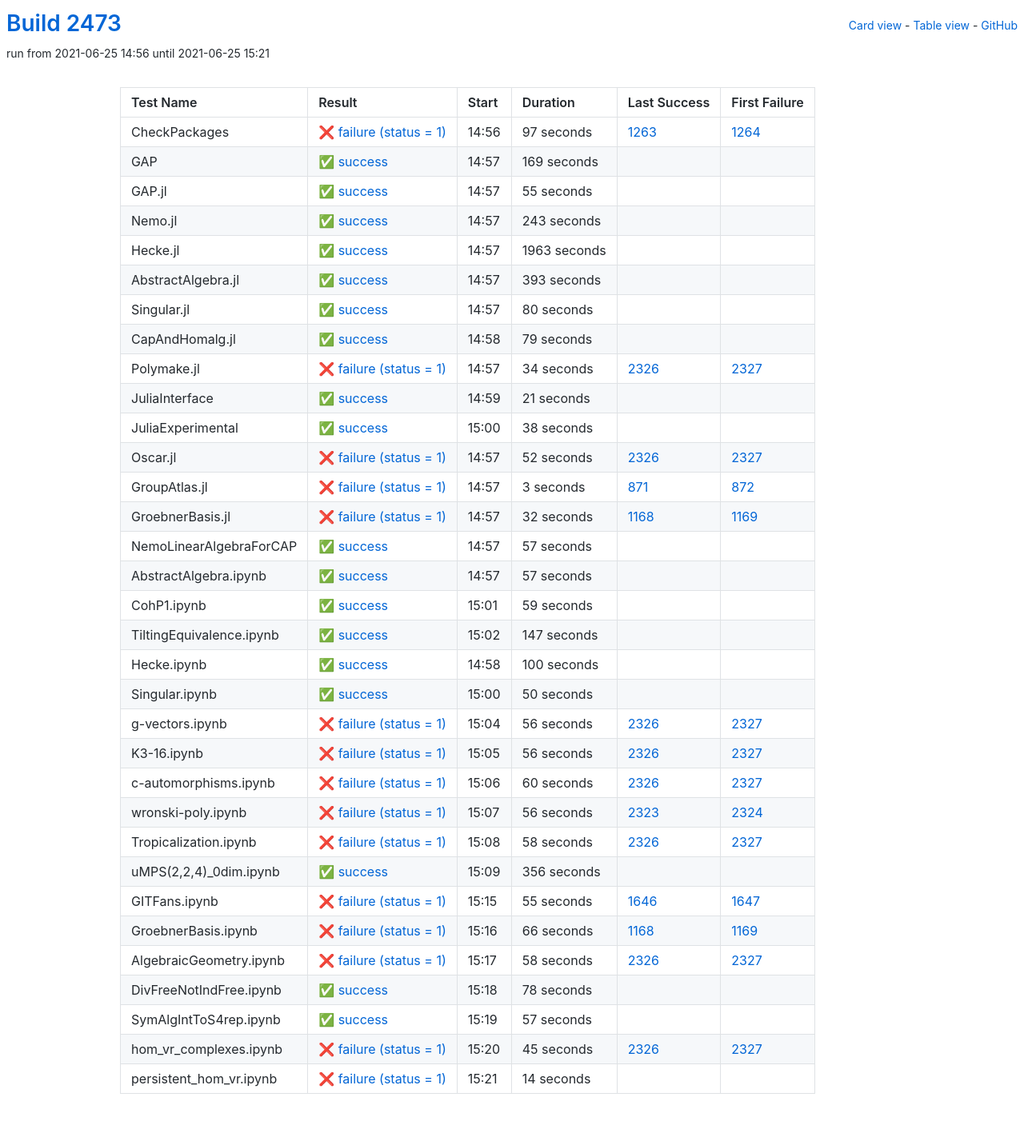
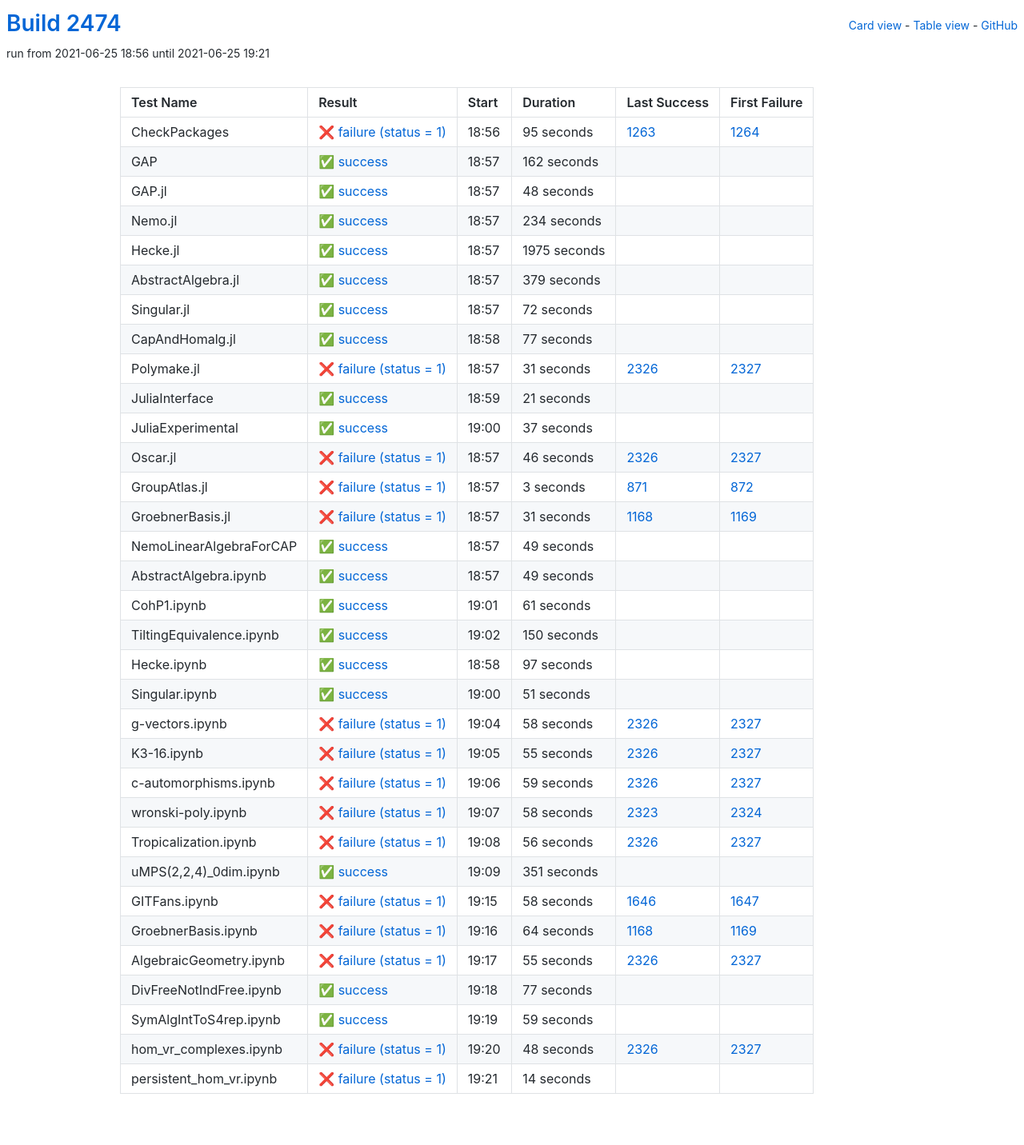
Before and after one commit to oscar-system/oscar-ci-status-stable, a Jekyll site: the page built from table.html, in a window 1280 px wide. Shown: the whole page at 80% size. Built offline with Jekyll 4.4.1, drawn with Linux system fonts in a browser that asks for light colours.

Commit message:
Build #2474

```diff
--- a/_data/ci.yml
+++ b/_data/ci.yml
@@ -1,6 +1,6 @@
 ---
-build: 2473
-build_url: https://oscarci.mathematik.uni-kl.de/job/oscar-stable/2473/
+build: 2474
+build_url: https://oscarci.mathematik.uni-kl.de/job/oscar-stable/2474/
 job: oscar-stable
 organization: oscar-system
 repo: oscar-ci-status-stable
@@ -8,116 +8,116 @@ repourl: https://github.com/oscar-system/oscar-ci-status-stable
 tests:
 - name: CheckPackages
   id: checkpackages
-  log: https://oscarci.mathematik.uni-kl.de/job/oscar-stable/2473/artifact/logs/build-2473/CheckPackages.log
-  start: 2021-06-25 14:56
+  log: https://oscarci.mathematik.uni-kl.de/job/oscar-stable/2474/artifact/logs/build-2474/CheckPackages.log
+  start: 2021-06-25 18:56
   success: false
   exitcode: 1
   status: failure
-  duration: 97
+  duration: 95
   last_success: 1263
   last_success_url: https://oscarci.mathematik.uni-kl.de/job/oscar-stable/1263/
   first_failure: 1264
   first_failure_url: https://oscarci.mathematik.uni-kl.de/job/oscar-stable/1264/
 - name: GAP
   id: gap
-  log: https://oscarci.mathematik.uni-kl.de/job/oscar-stable/2473/artifact/logs/build-2473/GAP.log
-  start: 2021-06-25 14:57
+  log: https://oscarci.mathematik.uni-kl.de/job/oscar-stable/2474/artifact/logs/build-2474/GAP.log
+  start: 2021-06-25 18:57
   success: true
   exitcode: 0
   status: success
-  duration: 169
+  duration: 162
   last_success: false
   last_success_url:
   first_failure: false
   first_failure_url:
 - name: GAP.jl
   id: gap-jl
-  log: https://oscarci.mathematik.uni-kl.de/job/oscar-stable/2473/artifact/logs/build-2473/GAP.jl.log
-  start: 2021-06-25 14:57
+  log: https://oscarci.mathematik.uni-kl.de/job/oscar-stable/2474/artifact/logs/build-2474/GAP.jl.log
+  start: 2021-06-25 18:57
   success: true
   exitcode: 0
   status: success
-  duration: 55
+  duration: 48
   last_success: false
   last_success_url:
   first_failure: false
   first_failure_url:
 - name: Nemo.jl
   id: nemo-jl
-  log: https://oscarci.mathematik.uni-kl.de/job/oscar-stable/2473/artifact/logs/build-2473/Nemo.jl.log
-  start: 2021-06-25 14:57
+  log: https://oscarci.mathematik.uni-kl.de/job/oscar-stable/2474/artifact/logs/build-2474/Nemo.jl.log
+  start: 2021-06-25 18:57
   success: true
   exitcode: 0
   status: success
-  duration: 243
+  duration: 234
   last_success: false
   last_success_url:
   first_failure: false
   first_failure_url:
 - name: Hecke.jl
   id: hecke-jl
-  log: https://oscarci.mathematik.uni-kl.de/job/oscar-stable/2473/artifact/logs/build-2473/Hecke.jl.log
-  start: 2021-06-25 14:57
+  log: https://oscarci.mathematik.uni-kl.de/job/oscar-stable/2474/artifact/logs/build-2474/Hecke.jl.log
+  start: 2021-06-25 18:57
   success: true
   exitcode: 0
   status: success
-  duration: 1963
+  duration: 1975
   last_success: false
   last_success_url:
   first_failure: false
   first_failure_url:
 - name: AbstractAlgebra.jl
   id: abstractalgebra-jl
-  log: https://oscarci.mathematik.uni-kl.de/job/oscar-stable/2473/artifact/logs/build-2473/AbstractAlgebra.jl.log
-  start: 2021-06-25 14:57
+  log: https://oscarci.mathematik.uni-kl.de/job/oscar-stable/2474/artifact/logs/build-2474/AbstractAlgebra.jl.log
+  start: 2021-06-25 18:57
   success: true
   exitcode: 0
   status: success
-  duration: 393
+  duration: 379
   last_success: false
   last_success_url:
   first_failure: false
   first_failure_url:
 - name: Singular.jl
   id: singular-jl
-  log: https://oscarci.mathematik.uni-kl.de/job/oscar-stable/2473/artifact/logs/build-2473/Singular.jl.log
-  start: 2021-06-25 14:57
+  log: https://oscarci.mathematik.uni-kl.de/job/oscar-stable/2474/artifact/logs/build-2474/Singular.jl.log
+  start: 2021-06-25 18:57
   success: true
   exitcode: 0
   status: success
-  duration: 80
+  duration: 72
   last_success: false
   last_success_url:
   first_failure: false
   first_failure_url:
 - name: CapAndHomalg.jl
   id: capandhomalg-jl
-  log: https://oscarci.mathematik.uni-kl.de/job/oscar-stable/2473/artifact/logs/build-2473/CapAndHomalg.jl.log
-  start: 2021-06-25 14:58
+  log: https://oscarci.mathematik.uni-kl.de/job/oscar-stable/2474/artifact/logs/build-2474/CapAndHomalg.jl.log
+  start: 2021-06-25 18:58
   success: true
   exitcode: 0
   status: success
-  duration: 79
+  duration: 77
   last_success: false
   last_success_url:
   first_failure: false
   first_failure_url:
 - name: Polymake.jl
   id: polymake-jl
-  log: https://oscarci.mathematik.uni-kl.de/job/oscar-stable/2473/artifact/logs/build-2473/Polymake.jl.log
-  start: 2021-06-25 14:57
+  log: https://oscarci.mathematik.uni-kl.de/job/oscar-stable/2474/artifact/logs/build-2474/Polymake.jl.log
+  start: 2021-06-25 18:57
   success: false
   exitcode: 1
   status: failure
-  duration: 34
+  duration: 31
   last_success: 2326
   last_success_url: https://oscarci.mathematik.uni-kl.de/job/oscar-stable/2326/
   first_failure: 2327
   first_failure_url: https://oscarci.mathematik.uni-kl.de/job/oscar-stable/2327/
 - name: JuliaInterface
   id: juliainterface
-  log: https://oscarci.mathematik.uni-kl.de/job/oscar-stable/2473/artifact/logs/build-2473/JuliaInterface.log
-  start: 2021-06-25 14:59
+  log: https://oscarci.mathematik.uni-kl.de/job/oscar-stable/2474/artifact/logs/build-2474/JuliaInterface.log
+  start: 2021-06-25 18:59
   success: true
   exitcode: 0
   status: success
@@ -128,32 +128,32 @@ tests:
   first_failure_url:
 - name: JuliaExperimental
   id: juliaexperimental
-  log: https://oscarci.mathematik.uni-kl.de/job/oscar-stable/2473/artifact/logs/build-2473/JuliaExperimental.log
-  start: 2021-06-25 15:00
+  log: https://oscarci.mathematik.uni-kl.de/job/oscar-stable/2474/artifact/logs/build-2474/JuliaExperimental.log
+  start: 2021-06-25 19:00
   success: true
   exitcode: 0
   status: success
-  duration: 38
+  duration: 37
   last_success: false
   last_success_url:
   first_failure: false
   first_failure_url:
 - name: Oscar.jl
   id: oscar-jl
-  log: https://oscarci.mathematik.uni-kl.de/job/oscar-stable/2473/artifact/logs/build-2473/Oscar.jl.log
-  start: 2021-06-25 14:57
+  log: https://oscarci.mathematik.uni-kl.de/job/oscar-stable/2474/artifact/logs/build-2474/Oscar.jl.log
+  start: 2021-06-25 18:57
   success: false
   exitcode: 1
   status: failure
-  duration: 52
+  duration: 46
   last_success: 2326
   last_success_url: https://oscarci.mathematik.uni-kl.de/job/oscar-stable/2326/
   first_failure: 2327
   first_failure_url: https://oscarci.mathematik.uni-kl.de/job/oscar-stable/2327/
 - name: GroupAtlas.jl
   id: groupatlas-jl
-  log: https://oscarci.mathematik.uni-kl.de/job/oscar-stable/2473/artifact/logs/build-2473/GroupAtlas.jl.log
-  start: 2021-06-25 14:57
+  log: https://oscarci.mathematik.uni-kl.de/job/oscar-stable/2474/artifact/logs/build-2474/GroupAtlas.jl.log
+  start: 2021-06-25 18:57
   success: false
   exitcode: 1
   status: failure
@@ -164,44 +164,212 @@ tests:
   first_failure_url: https://oscarci.mathematik.uni-kl.de/job/oscar-stable/872/
 - name: GroebnerBasis.jl
   id: groebnerbasis-jl
-  log: https://oscarci.mathematik.uni-kl.de/job/oscar-stable/2473/artifact/logs/build-2473/GroebnerBasis.jl.log
-  start: 2021-06-25 14:57
+  log: https://oscarci.mathematik.uni-kl.de/job/oscar-stable/2474/artifact/logs/build-2474/GroebnerBasis.jl.log
+  start: 2021-06-25 18:57
   success: false
   exitcode: 1
   status: failure
-  duration: 32
+  duration: 31
   last_success: 1168
   last_success_url: https://oscarci.mathematik.uni-kl.de/job/oscar-stable/1168/
   first_failure: 1169
   first_failure_url: https://oscarci.mathematik.uni-kl.de/job/oscar-stable/1169/
 - name: NemoLinearAlgebraForCAP
   id: nemolinearalgebraforcap
-  log: https://oscarci.mathematik.uni-kl.de/job/oscar-stable/2473/artifact/logs/build-2473/NemoLinearAlgebraForCAP.log
-  start: 2021-06-25 14:57
+  log: https://oscarci.mathematik.uni-kl.de/job/oscar-stable/2474/artifact/logs/build-2474/NemoLinearAlgebraForCAP.log
+  start: 2021-06-25 18:57
   success: true
   exitcode: 0
   status: success
-  duration: 57
+  duration: 49
   last_success: false
   last_success_url:
   first_failure: false
   first_failure_url:
 - name: AbstractAlgebra.ipynb
   id: abstractalgebra-ipynb
-  log: https://oscarci.mathematik.uni-kl.de/job/oscar-stable/2473/artifact/logs/build-2473/AbstractAlgebra.ipynb.log
-  start: 2021-06-25 14:57
+  log: https://oscarci.mathematik.uni-kl.de/job/oscar-stable/2474/artifact/logs/build-2474/AbstractAlgebra.ipynb.log
+  start: 2021-06-25 18:57
   success: true
   exitcode: 0
   status: success
-  duration: 57
+  duration: 49
   last_success: false
   last_success_url:
   first_failure: false
   first_failure_url:
 - name: CohP1.ipynb
   id: cohp1-ipynb
-  log: https://oscarci.mathematik.uni-kl.de/job/oscar-stable/2473/artifact/logs/build-2473/CohP1.ipynb.log
-  start: 2021-06-25 15:01
+  log: https://oscarci.mathematik.uni-kl.de/job/oscar-stable/2474/artifact/logs/build-2474/CohP1.ipynb.log
+  start: 2021-06-25 19:01
+  success: true
+  exitcode: 0
+  status: success
+  duration: 61
+  last_success: false
+  last_success_url:
+  first_failure: false
+  first_failure_url:
+- name: TiltingEquivalence.ipynb
+  id: tiltingequivalence-ipynb
+  log: https://oscarci.mathematik.uni-kl.de/job/oscar-stable/2474/artifact/logs/build-2474/TiltingEquivalence.ipynb.log
+  start: 2021-06-25 19:02
+  success: true
+  exitcode: 0
+  status: success
+  duration: 150
+  last_success: false
+  last_success_url:
+  first_failure: false
+  first_failure_url:
+- name: Hecke.ipynb
+  id: hecke-ipynb
+  log: https://oscarci.mathematik.uni-kl.de/job/oscar-stable/2474/artifact/logs/build-2474/Hecke.ipynb.log
+  start: 2021-06-25 18:58
+  success: true
+  exitcode: 0
+  status: success
+  duration: 97
+  last_success: false
+  last_success_url:
+  first_failure: false
+  first_failure_url:
+- name: Singular.ipynb
+  id: singular-ipynb
+  log: https://oscarci.mathematik.uni-kl.de/job/oscar-stable/2474/artifact/logs/build-2474/Singular.ipynb.log
+  start: 2021-06-25 19:00
+  success: true
+  exitcode: 0
+  status: success
+  duration: 51
+  last_success: false
+  last_success_url:
+  first_failure: false
+  first_failure_url:
+- name: g-vectors.ipynb
+  id: g-vectors-ipynb
+  log: https://oscarci.mathematik.uni-kl.de/job/oscar-stable/2474/artifact/logs/build-2474/g-vectors.ipynb.log
+  start: 2021-06-25 19:04
+  success: false
+  exitcode: 1
+  status: failure
+  duration: 58
+  last_success: 2326
+  last_success_url: https://oscarci.mathematik.uni-kl.de/job/oscar-stable/2326/
+  first_failure: 2327
+  first_failure_url: https://oscarci.mathematik.uni-kl.de/job/oscar-stable/2327/
+- name: K3-16.ipynb
+  id: k3-16-ipynb
+  log: https://oscarci.mathematik.uni-kl.de/job/oscar-stable/2474/artifact/logs/build-2474/K3-16.ipynb.log
+  start: 2021-06-25 19:05
+  success: false
+  exitcode: 1
+  status: failure
+  duration: 55
+  last_success: 2326
+  last_success_url: https://oscarci.mathematik.uni-kl.de/job/oscar-stable/2326/
+  first_failure: 2327
+  first_failure_url: https://oscarci.mathematik.uni-kl.de/job/oscar-stable/2327/
+- name: c-automorphisms.ipynb
+  id: c-automorphisms-ipynb
+  log: https://oscarci.mathematik.uni-kl.de/job/oscar-stable/2474/artifact/logs/build-2474/c-automorphisms.ipynb.log
+  start: 2021-06-25 19:06
+  success: false
+  exitcode: 1
+  status: failure
+  duration: 59
+  last_success: 2326
+  last_success_url: https://oscarci.mathematik.uni-kl.de/job/oscar-stable/2326/
+  first_failure: 2327
+  first_failure_url: https://oscarci.mathematik.uni-kl.de/job/oscar-stable/2327/
+- name: wronski-poly.ipynb
+  id: wronski-poly-ipynb
+  log: https://oscarci.mathematik.uni-kl.de/job/oscar-stable/2474/artifact/logs/build-2474/wronski-poly.ipynb.log
+  start: 2021-06-25 19:07
+  success: false
+  exitcode: 1
+  status: failure
+  duration: 58
+  last_success: 2323
+  last_success_url: https://oscarci.mathematik.uni-kl.de/job/oscar-stable/2323/
+  first_failure: 2324
+  first_failure_url: https://oscarci.mathematik.uni-kl.de/job/oscar-stable/2324/
+- name: Tropicalization.ipynb
+  id: tropicalization-ipynb
+  log: https://oscarci.mathematik.uni-kl.de/job/oscar-stable/2474/artifact/logs/build-2474/Tropicalization.ipynb.log
+  start: 2021-06-25 19:08
+  success: false
+  exitcode: 1
+  status: failure
+  duration: 56
+  last_success: 2326
+  last_success_url: https://oscarci.mathematik.uni-kl.de/job/oscar-stable/2326/
+  first_failure: 2327
+  first_failure_url: https://oscarci.mathematik.uni-kl.de/job/oscar-stable/2327/
+- name: uMPS(2,2,4)_0dim.ipynb
+  id: umps-2-2-4-0dim-ipynb
+  log: https://oscarci.mathematik.uni-kl.de/job/oscar-stable/2474/artifact/logs/build-2474/uMPS-2-2-4-_0dim.ipynb.log
+  start: 2021-06-25 19:09
+  success: true
+  exitcode: 0
+  status: success
+  duration: 351
+  last_success: false
+  last_success_url:
+  first_failure: false
+  first_failure_url:
+- name: GITFans.ipynb
+  id: gitfans-ipynb
+  log: https://oscarci.mathematik.uni-kl.de/job/oscar-stable/2474/artifact/logs/build-2474/GITFans.ipynb.log
+  start: 2021-06-25 19:15
+  success: false
+  exitcode: 1
+  status: failure
+  duration: 58
+  last_success: 1646
+  last_success_url: https://oscarci.mathematik.uni-kl.de/job/oscar-stable/1646/
+  first_failure: 1647
+  first_failure_url: https://oscarci.mathematik.uni-kl.de/job/oscar-stable/1647/
+- name: GroebnerBasis.ipynb
+  id: groebnerbasis-ipynb
+  log: https://oscarci.mathematik.uni-kl.de/job/oscar-stable/2474/artifact/logs/build-2474/GroebnerBasis.ipynb.log
+  start: 2021-06-25 19:16
+  success: false
+  exitcode: 1
+  status: failure
+  duration: 64
+  last_success: 1168
+  last_success_url: https://oscarci.mathematik.uni-kl.de/job/oscar-stable/1168/
+  first_failure: 1169
+  first_failure_url: https://oscarci.mathematik.uni-kl.de/job/oscar-stable/1169/
+- name: AlgebraicGeometry.ipynb
+  id: algebraicgeometry-ipynb
+  log: https://oscarci.mathematik.uni-kl.de/job/oscar-stable/2474/artifact/logs/build-2474/AlgebraicGeometry.ipynb.log
+  start: 2021-06-25 19:17
+  success: false
+  exitcode: 1
+  status: failure
+  duration: 55
+  last_success: 2326
+  last_success_url: https://oscarci.mathematik.uni-kl.de/job/oscar-stable/2326/
+  first_failure: 2327
+  first_failure_url: https://oscarci.mathematik.uni-kl.de/job/oscar-stable/2327/
+- name: DivFreeNotIndFree.ipynb
+  id: divfreenotindfree-ipynb
+  log: https://oscarci.mathematik.uni-kl.de/job/oscar-stable/2474/artifact/logs/build-2474/DivFreeNotIndFree.ipynb.log
+  start: 2021-06-25 19:18
+  success: true
+  exitcode: 0
+  status: success
+  duration: 77
+  last_success: false
+  last_success_url:
+  first_failure: false
+  first_failure_url:
+- name: SymAlgIntToS4rep.ipynb
+  id: symalginttos4rep-ipynb
+  log: https://oscarci.mathematik.uni-kl.de/job/oscar-stable/2474/artifact/logs/build-2474/SymAlgIntToS4rep.ipynb.log
+  start: 2021-06-25 19:19
   success: true
   exitcode: 0
   status: success
@@ -210,190 +378,22 @@ tests:
   last_success_url:
   first_failure: false
   first_failure_url:
-- name: TiltingEquivalence.ipynb
-  id: tiltingequivalence-ipynb
-  log: https://oscarci.mathematik.uni-kl.de/job/oscar-stable/2473/artifact/logs/build-2473/TiltingEquivalence.ipynb.log
-  start: 2021-06-25 15:02
-  success: true
-  exitcode: 0
-  status: success
-  duration: 147
-  last_success: false
-  last_success_url:
-  first_failure: false
-  first_failure_url:
-- name: Hecke.ipynb
-  id: hecke-ipynb
-  log: https://oscarci.mathematik.uni-kl.de/job/oscar-stable/2473/artifact/logs/build-2473/Hecke.ipynb.log
-  start: 2021-06-25 14:58
-  success: true
-  exitcode: 0
-  status: success
-  duration: 100
-  last_success: false
-  last_success_url:
-  first_failure: false
-  first_failure_url:
-- name: Singular.ipynb
-  id: singular-ipynb
-  log: https://oscarci.mathematik.uni-kl.de/job/oscar-stable/2473/artifact/logs/build-2473/Singular.ipynb.log
-  start: 2021-06-25 15:00
-  success: true
-  exitcode: 0
-  status: success
-  duration: 50
-  last_success: false
-  last_success_url:
-  first_failure: false
-  first_failure_url:
-- name: g-vectors.ipynb
-  id: g-vectors-ipynb
-  log: https://oscarci.mathematik.uni-kl.de/job/oscar-stable/2473/artifact/logs/build-2473/g-vectors.ipynb.log
-  start: 2021-06-25 15:04
+- name: hom_vr_complexes.ipynb
+  id: hom-vr-complexes-ipynb
+  log: https://oscarci.mathematik.uni-kl.de/job/oscar-stable/2474/artifact/logs/build-2474/hom_vr_complexes.ipynb.log
+  start: 2021-06-25 19:20
   success: false
   exitcode: 1
   status: failure
-  duration: 56
-  last_success: 2326
-  last_success_url: https://oscarci.mathematik.uni-kl.de/job/oscar-stable/2326/
-  first_failure: 2327
-  first_failure_url: https://oscarci.mathematik.uni-kl.de/job/oscar-stable/2327/
-- name: K3-16.ipynb
-  id: k3-16-ipynb
-  log: https://oscarci.mathematik.uni-kl.de/job/oscar-stable/2473/artifact/logs/build-2473/K3-16.ipynb.log
-  start: 2021-06-25 15:05
-  success: false
-  exitcode: 1
-  status: failure
-  duration: 56
-  last_success: 2326
-  last_success_url: https://oscarci.mathematik.uni-kl.de/job/oscar-stable/2326/
-  first_failure: 2327
-  first_failure_url: https://oscarci.mathematik.uni-kl.de/job/oscar-stable/2327/
-- name: c-automorphisms.ipynb
-  id: c-automorphisms-ipynb
-  log: https://oscarci.mathematik.uni-kl.de/job/oscar-stable/2473/artifact/logs/build-2473/c-automorphisms.ipynb.log
-  start: 2021-06-25 15:06
-  success: false
-  exitcode: 1
-  status: failure
-  duration: 60
-  last_success: 2326
-  last_success_url: https://oscarci.mathematik.uni-kl.de/job/oscar-stable/2326/
-  first_failure: 2327
-  first_failure_url: https://oscarci.mathematik.uni-kl.de/job/oscar-stable/2327/
-- name: wronski-poly.ipynb
-  id: wronski-poly-ipynb
-  log: https://oscarci.mathematik.uni-kl.de/job/oscar-stable/2473/artifact/logs/build-2473/wronski-poly.ipynb.log
-  start: 2021-06-25 15:07
-  success: false
-  exitcode: 1
-  status: failure
-  duration: 56
-  last_success: 2323
-  last_success_url: https://oscarci.mathematik.uni-kl.de/job/oscar-stable/2323/
-  first_failure: 2324
-  first_failure_url: https://oscarci.mathematik.uni-kl.de/job/oscar-stable/2324/
-- name: Tropicalization.ipynb
-  id: tropicalization-ipynb
-  log: https://oscarci.mathematik.uni-kl.de/job/oscar-stable/2473/artifact/logs/build-2473/Tropicalization.ipynb.log
-  start: 2021-06-25 15:08
-  success: false
-  exitcode: 1
-  status: failure
-  duration: 58
-  last_success: 2326
-  last_success_url: https://oscarci.mathematik.uni-kl.de/job/oscar-stable/2326/
-  first_failure: 2327
-  first_failure_url: https://oscarci.mathematik.uni-kl.de/job/oscar-stable/2327/
-- name: uMPS(2,2,4)_0dim.ipynb
-  id: umps-2-2-4-0dim-ipynb
-  log: https://oscarci.mathematik.uni-kl.de/job/oscar-stable/2473/artifact/logs/build-2473/uMPS-2-2-4-_0dim.ipynb.log
-  start: 2021-06-25 15:09
-  success: true
-  exitcode: 0
-  status: success
-  duration: 356
-  last_success: false
-  last_success_url:
-  first_failure: false
-  first_failure_url:
-- name: GITFans.ipynb
-  id: gitfans-ipynb
-  log: https://oscarci.mathematik.uni-kl.de/job/oscar-stable/2473/artifact/logs/build-2473/GITFans.ipynb.log
-  start: 2021-06-25 15:15
-  success: false
-  exitcode: 1
-  status: failure
-  duration: 55
-  last_success: 1646
-  last_success_url: https://oscarci.mathematik.uni-kl.de/job/oscar-stable/1646/
-  first_failure: 1647
-  first_failure_url: https://oscarci.mathematik.uni-kl.de/job/oscar-stable/1647/
-- name: GroebnerBasis.ipynb
-  id: groebnerbasis-ipynb
-  log: https://oscarci.mathematik.uni-kl.de/job/oscar-stable/2473/artifact/logs/build-2473/GroebnerBasis.ipynb.log
-  start: 2021-06-25 15:16
-  success: false
-  exitcode: 1
-  status: failure
-  duration: 66
-  last_success: 1168
-  last_success_url: https://oscarci.mathematik.uni-kl.de/job/oscar-stable/1168/
-  first_failure: 1169
-  first_failure_url: https://oscarci.mathematik.uni-kl.de/job/oscar-stable/1169/
-- name: AlgebraicGeometry.ipynb
-  id: algebraicgeometry-ipynb
-  log: https://oscarci.mathematik.uni-kl.de/job/oscar-stable/2473/artifact/logs/build-2473/AlgebraicGeometry.ipynb.log
-  start: 2021-06-25 15:17
-  success: false
-  exitcode: 1
-  status: failure
-  duration: 58
-  last_success: 2326
-  last_success_url: https://oscarci.mathematik.uni-kl.de/job/oscar-stable/2326/
-  first_failure: 2327
-  first_failure_url: https://oscarci.mathematik.uni-kl.de/job/oscar-stable/2327/
-- name: DivFreeNotIndFree.ipynb
-  id: divfreenotindfree-ipynb
-  log: https://oscarci.mathematik.uni-kl.de/job/oscar-stable/2473/artifact/logs/build-2473/DivFreeNotIndFree.ipynb.log
-  start: 2021-06-25 15:18
-  success: true
-  exitcode: 0
-  status: success
-  duration: 78
-  last_success: false
-  last_success_url:
-  first_failure: false
-  first_failure_url:
-- name: SymAlgIntToS4rep.ipynb
-  id: symalginttos4rep-ipynb
-  log: https://oscarci.mathematik.uni-kl.de/job/oscar-stable/2473/artifact/logs/build-2473/SymAlgIntToS4rep.ipynb.log
-  start: 2021-06-25 15:19
-  success: true
-  exitcode: 0
-  status: success
-  duration: 57
-  last_success: false
-  last_success_url:
-  first_failure: false
-  first_failure_url:
-- name: hom_vr_complexes.ipynb
-  id: hom-vr-complexes-ipynb
-  log: https://oscarci.mathematik.uni-kl.de/job/oscar-stable/2473/artifact/logs/build-2473/hom_vr_complexes.ipynb.log
-  start: 2021-06-25 15:20
-  success: false
-  exitcode: 1
-  status: failure
-  duration: 45
+  duration: 48
   last_success: 2326
   last_success_url: https://oscarci.mathematik.uni-kl.de/job/oscar-stable/2326/
   first_failure: 2327
   first_failure_url: https://oscarci.mathematik.uni-kl.de/job/oscar-stable/2327/
 - name: persistent_hom_vr.ipynb
   id: persistent-hom-vr-ipynb
-  log: https://oscarci.mathematik.uni-kl.de/job/oscar-stable/2473/artifact/logs/build-2473/persistent_hom_vr.ipynb.log
-  start: 2021-06-25 15:21
+  log: https://oscarci.mathematik.uni-kl.de/job/oscar-stable/2474/artifact/logs/build-2474/persistent_hom_vr.ipynb.log
+  start: 2021-06-25 19:21
   success: false
   exitcode: 1
   status: failure
```
Also changed, not shown: README.md.
